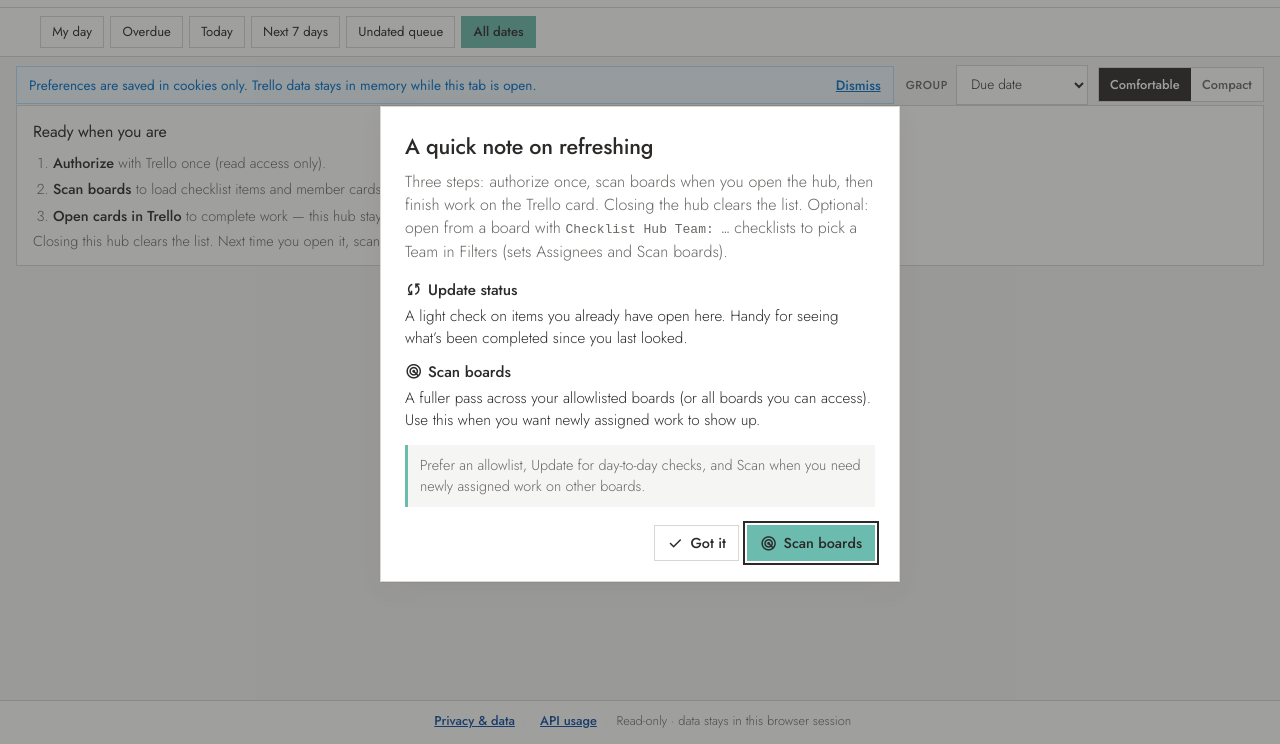
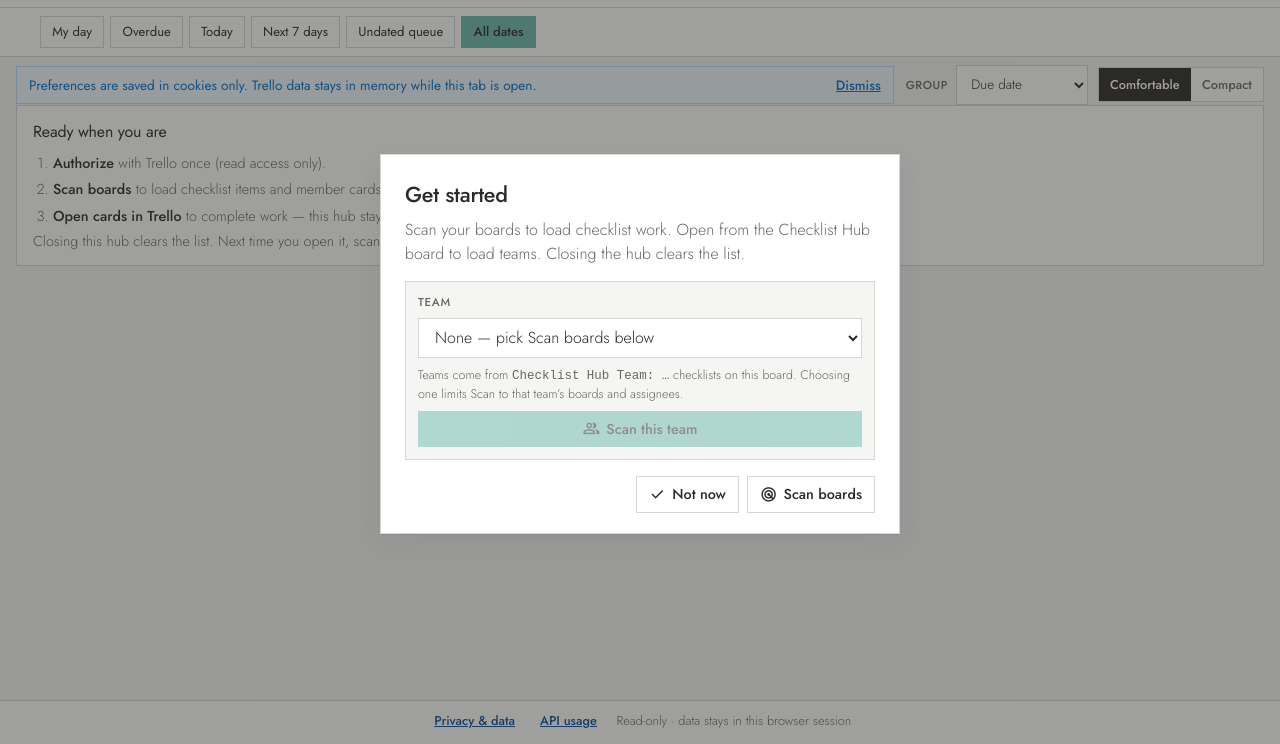
Before and after one commit to DCMax87/checklisthub, a plain HTML site: page public/dashboard.html in a window 1280 px wide. Shown: the part 56-800 px from the top of the page. Drawn offline with nearby package versions, Linux system fonts and the light colour scheme.

Commit message:
Simplify hub open journey with Teams on the welcome modal.
Make Get started the default entry: pick a team and scan its boards, or scan the allowlist, without the old Update/Scan lecture.

```diff
--- a/public/css/dashboard.css
+++ b/public/css/dashboard.css
@@ -1972,6 +1972,48 @@ input[type="text"]:focus-visible,
   line-height: 1.45;
 }
 
+.welcome-teams {
+  display: flex;
+  flex-direction: column;
+  gap: 8px;
+  margin: 0 0 1rem;
+  padding: 12px;
+  border: 1px solid var(--line);
+  border-radius: var(--radius);
+  background: var(--bg-soft);
+}
+
+.welcome-teams .field-label {
+  font-size: 0.72rem;
+  font-weight: 500;
+  text-transform: uppercase;
+  letter-spacing: 0.06em;
+  color: var(--muted);
+}
+
+.welcome-teams select {
+  width: 100%;
+  height: 2.5rem;
+  padding: 0 0.75rem;
+  border: 1px solid var(--line);
+  border-radius: var(--radius);
+  font: inherit;
+  background: #fff;
+}
+
+.welcome-teams .welcome-note {
+  margin: 0;
+  padding: 0;
+  background: transparent;
+  border-left: 0;
+  font-size: 0.78rem;
+}
+
+.welcome-teams .btn {
+  align-self: stretch;
+  justify-content: center;
+}
+
 .welcome-actions {
   display: flex;
   flex-wrap: wrap;
--- a/public/dashboard.html
+++ b/public/dashboard.html
@@ -5,7 +5,7 @@
     <meta name="viewport" content="width=device-width, initial-scale=1" />
     <title>Checklist Hub</title>
     <link rel="icon" href="./icons/favicon.svg" type="image/svg+xml" />
-    <link rel="stylesheet" href="./css/dashboard.css?v=20260910a" />
+    <link rel="stylesheet" href="./css/dashboard.css?v=20260910c" />
   </head>
   <body class="dashboard-page">
     <a class="skip-link" href="#main-content">Skip to main content</a>
@@ -764,47 +764,38 @@
     >
       <div class="welcome-backdrop" data-welcome-close></div>
       <div class="welcome-dialog">
-        <h2 id="welcome-title">A quick note on refreshing</h2>
-        <p class="welcome-lead">
-          Three steps: authorize once, scan boards when you open the hub, then
-          finish work on the Trello card. Closing the hub clears the list.
-          Optional: open from a board with
-          <code>Checklist Hub Team: …</code> checklists to pick a Team in Filters
-          (sets Assignees and Scan boards).
+        <h2 id="welcome-title">Get started</h2>
+        <p class="welcome-lead" id="welcome-lead">
+          Authorize once, then scan the boards you need. Closing the hub clears
+          the list — scan again next time you open it.
         </p>
-        <div class="welcome-points">
-          <div class="welcome-point">
-            <h3>
-              <span class="material-symbols-outlined" aria-hidden="true">sync</span>
-              Update status
-            </h3>
-            <p>
-              A light check on items you already have open here. Handy for
-              seeing what’s been completed since you last looked.
-            </p>
-          </div>
-          <div class="welcome-point">
-            <h3>
-              <span class="material-symbols-outlined" aria-hidden="true">radar</span>
-              Scan boards
-            </h3>
-            <p>
-              A fuller pass across your allowlisted boards (or all boards you
-              can access). Use this when you want newly assigned work to show
-              up.
-            </p>
-          </div>
+
+        <div id="welcome-teams-block" class="welcome-teams" hidden>
+          <label class="field-label" for="welcome-team">Team</label>
+          <select id="welcome-team" aria-describedby="welcome-team-hint">
+            <option value="">None — use Scan boards below</option>
+          </select>
+          <p id="welcome-team-hint" class="welcome-note">
+            Teams come from <code>Checklist Hub Team: …</code> checklists on this
+            board. Choosing one limits Scan to that team’s boards and assignees.
+          </p>
+          <button type="button" id="welcome-scan-team" class="btn btn-primary" disabled>
+            <span class="material-symbols-outlined" aria-hidden="true">group</span>
+            <span class="btn-label">Scan this team</span>
+          </button>
         </div>
-        <p class="welcome-note">
-          Prefer an allowlist, Update for day-to-day checks, and Scan when you
-          need newly assigned work on other boards.
-        </p>
-        <div class="welcome-actions">
+
+        <div class="welcome-actions welcome-actions-split">
           <button type="button" id="welcome-dismiss" class="btn btn-ghost">
             <span class="material-symbols-outlined" aria-hidden="true">check</span>
-            <span class="btn-label">Got it</span>
+            <span class="btn-label">Not now</span>
           </button>
-          <button type="button" id="welcome-scan" class="btn btn-primary">
+          <button
+            type="button"
+            id="welcome-scan"
+            class="btn btn-ghost"
+            title="Uses Scan these boards in Filters, or all boards if none are selected"
+          >
             <span class="material-symbols-outlined" aria-hidden="true">radar</span>
             <span class="btn-label">Scan boards</span>
           </button>
@@ -852,6 +843,6 @@
     <script src="./js/prefs.js?v=20260910a"></script>
     <script src="./js/mock-data.js?v=20260910a"></script>
     <script src="./js/api.js?v=20260910a"></script>
-    <script src="./js/dashboard.js?v=20260910b"></script>
+    <script src="./js/dashboard.js?v=20260910c"></script>
   </body>
 </html>
--- a/public/js/dashboard.js
+++ b/public/js/dashboard.js
@@ -64,6 +64,10 @@
     welcomeModal: document.getElementById("welcome-modal"),
     welcomeDismiss: document.getElementById("welcome-dismiss"),
     welcomeScan: document.getElementById("welcome-scan"),
+    welcomeScanTeam: document.getElementById("welcome-scan-team"),
+    welcomeTeam: document.getElementById("welcome-team"),
+    welcomeTeamsBlock: document.getElementById("welcome-teams-block"),
+    welcomeLead: document.getElementById("welcome-lead"),
     welcomeHelpBtn: document.getElementById("welcome-help-btn"),
     scanNudge: document.getElementById("scan-nudge"),
     statusRefreshBanner: document.getElementById("status-refresh-banner"),
@@ -134,6 +138,7 @@
     applyDefaultViewPending: false,
     modalFocusBefore: null,
     demo: isDemo,
+    welcomeSkippedThisSession: false,
     teams: [],
     selectedTeamId: "",
     preferredAssignees: null,
@@ -2231,9 +2236,32 @@
     }
   }
 
+  function showWelcomeModal(force) {
+    if (!els.welcomeModal) return;
+    if (!force) {
+      if (state.data) return;
+      if (state.welcomeSkippedThisSession) return;
+    }
+    closeScanConfirm();
+    closePrivacyModal();
+    closeApiUsageModal();
+    syncWelcomeTeamsUi();
+    var focusEl =
+      (els.welcomeTeamsBlock &&
+        !els.welcomeTeamsBlock.hidden &&
+        els.welcomeTeam) ||
+      els.welcomeScanTeam ||
+      els.welcomeScan ||
+      els.welcomeDismiss;
+    openModalShell(els.welcomeModal, focusEl);
+  }
+
   function closeWelcomeModal(opts) {
     var options = opts || {};
     if (els.welcomeModal) els.welcomeModal.hidden = true;
+    if (options.persist || options.skipSession) {
+      state.welcomeSkippedThisSession = true;
+    }
     if (options.persist) {
       savePrefs({ welcomeDismissed: true });
     }
@@ -2241,15 +2269,6 @@
       document.body.classList.remove("welcome-open");
       restoreModalFocus();
     }
-  }
-
-  function showWelcomeModal(force) {
-    if (!els.welcomeModal) return;
-    if (!force && prefsApi.loadPrefs().welcomeDismissed) return;
-    closeScanConfirm();
-    closePrivacyModal();
-    closeApiUsageModal();
-    openModalShell(els.welcomeModal, els.welcomeScan || els.welcomeDismiss);
   }
 
   function openScanConfirm() {
@@ -2802,25 +2821,74 @@
   }
 
   function populateTeamsSelect(teams) {
-    if (!els.filterTeam) return;
-    var current = els.filterTeam.value || "";
-    els.filterTeam.innerHTML = "";
+    if (!els.filterTeam && !els.welcomeTeam) return;
+    var list = teams || [];
+    var current =
+      (els.filterTeam && els.filterTeam.value) ||
+      state.selectedTeamId ||
+      "";
+
+    function fillSelect(select, includeNoneLabel) {
+      if (!select) return;
+      select.innerHTML = "";
       var none = document.createElement("option");
       none.value = "";
-    none.textContent = "None";
-    els.filterTeam.appendChild(none);
-    (teams || []).forEach(function (team) {
+      none.textContent = includeNoneLabel || "None";
+      select.appendChild(none);
+      list.forEach(function (team) {
         var opt = document.createElement("option");
         opt.value = team.id;
         opt.textContent = team.name;
-      els.filterTeam.appendChild(opt);
-    });
-    if (current && (teams || []).some(function (t) { return t.id === current; })) {
-      els.filterTeam.value = current;
+        select.appendChild(opt);
+      });
+      if (current && list.some(function (t) { return t.id === current; })) {
+        select.value = current;
       } else {
-      els.filterTeam.value = "";
+        select.value = "";
+      }
+    }
+
+    fillSelect(els.filterTeam, "None");
+    fillSelect(
+      els.welcomeTeam,
+      "None — pick Scan boards below"
+    );
+    if (!(current && list.some(function (t) { return t.id === current; }))) {
       state.selectedTeamId = "";
     }
+    syncWelcomeTeamsUi();
+  }
+
+  function syncWelcomeTeamsUi() {
+    var hasTeams = state.teams && state.teams.length > 0;
+    if (els.welcomeTeamsBlock) {
+      els.welcomeTeamsBlock.hidden = !hasTeams;
+    }
+    if (els.welcomeLead) {
+      if (hasTeams) {
+        els.welcomeLead.textContent =
+          "Pick a team to scan only its boards, or scan your full allowlist. Closing the hub clears the list.";
+      } else if (state.teamsContextNote) {
+        els.welcomeLead.textContent =
+          "Scan your boards to load checklist work. " +
+          state.teamsContextNote +
+          " Closing the hub clears the list.";
+      } else {
+        els.welcomeLead.textContent =
+          "Scan the boards you need. Closing the hub clears the list — scan again next time you open it.";
+      }
+    }
+    if (els.welcomeTeam && els.filterTeam) {
+      els.welcomeTeam.value = els.filterTeam.value || "";
+    }
+    updateWelcomeScanTeamButton();
+  }
+
+  function updateWelcomeScanTeamButton() {
+    if (!els.welcomeScanTeam) return;
+    var teamId =
+      (els.welcomeTeam && els.welcomeTeam.value) || state.selectedTeamId || "";
+    els.welcomeScanTeam.disabled = !teamId;
   }
 
   function findTeamById(id) {
@@ -3332,14 +3400,48 @@
 
   if (els.welcomeDismiss) {
     els.welcomeDismiss.addEventListener("click", function () {
-      closeWelcomeModal({ persist: true });
+      closeWelcomeModal({ persist: true, skipSession: true });
     });
   }
 
   if (els.welcomeScan) {
     els.welcomeScan.addEventListener("click", function () {
-      // First scan only: skip confirm. Later opens use the confirm modal.
+      // Leave team selection; allowlist/cookie decides scope when no team is selected.
+      if (els.welcomeTeam) els.welcomeTeam.value = "";
+      if (els.filterTeam) els.filterTeam.value = "";
+      state.selectedTeamId = "";
+      closeWelcomeModal({ skipSession: true });
       runScan({ skipConfirm: !state.data });
+    });
+  }
+
+  if (els.welcomeTeam) {
+    els.welcomeTeam.addEventListener("change", function () {
+      var teamId = els.welcomeTeam.value || "";
+      if (els.filterTeam) els.filterTeam.value = teamId;
+      updateWelcomeScanTeamButton();
+      if (!teamId) {
+        state.selectedTeamId = "";
+        return;
+      }
+      applySelectedTeam(teamId).then(function () {
+        updateWelcomeScanTeamButton();
+      });
+    });
+  }
+
+  if (els.welcomeScanTeam) {
+    els.welcomeScanTeam.addEventListener("click", function () {
+      var teamId =
+        (els.welcomeTeam && els.welcomeTeam.value) ||
+        state.selectedTeamId ||
+        "";
+      if (!teamId) return;
+      closeWelcomeModal({ skipSession: true });
+      applySelectedTeam(teamId).then(function () {
+        if (teamBlocksScan()) return;
+        runScan({ skipConfirm: true });
+      });
     });
   }
 
@@ -3434,7 +3536,10 @@
 
   if (els.filterTeam) {
     els.filterTeam.addEventListener("change", function () {
-      applySelectedTeam(els.filterTeam.value || "");
+      var teamId = els.filterTeam.value || "";
+      if (els.welcomeTeam) els.welcomeTeam.value = teamId;
+      updateWelcomeScanTeamButton();
+      applySelectedTeam(teamId);
     });
   }
 
```
Lines whose indentation alone changed are shown as unchanged.
